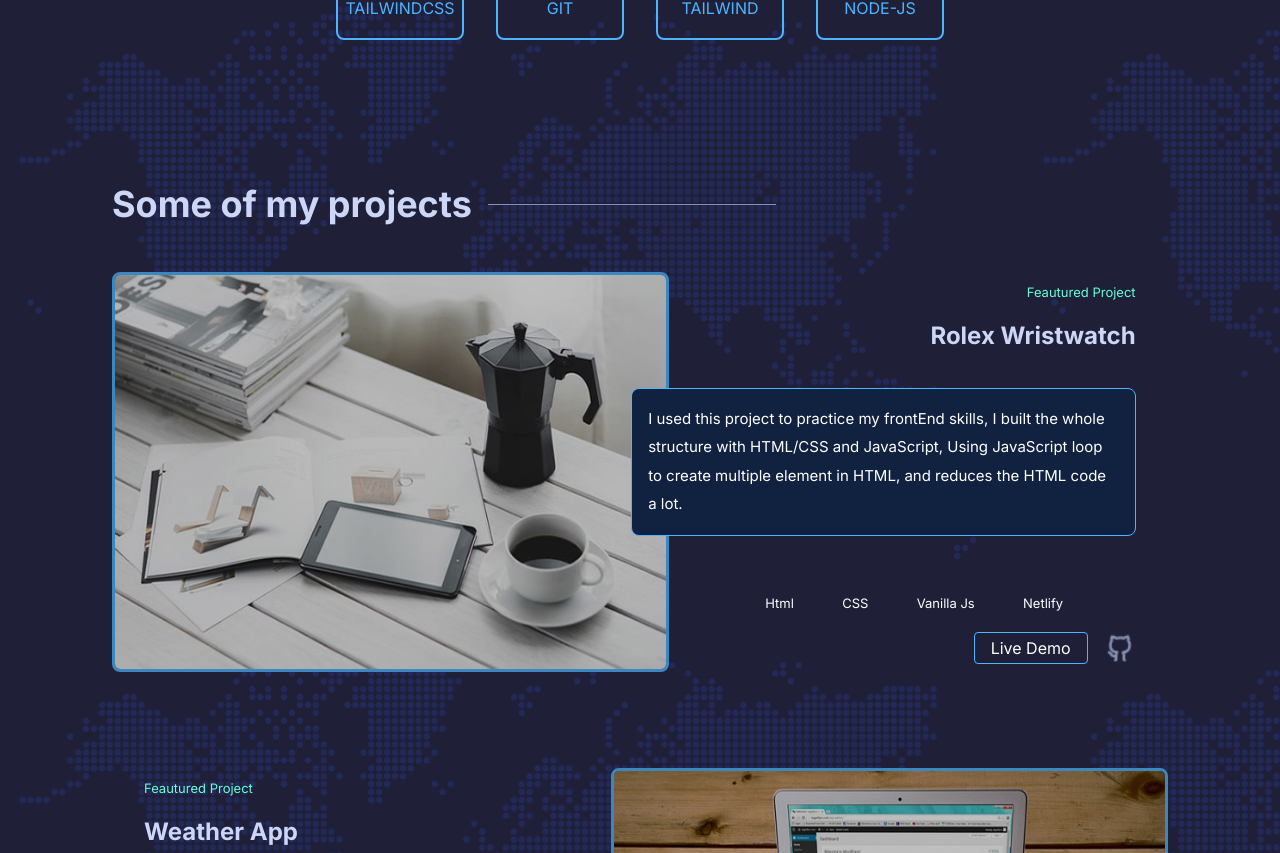
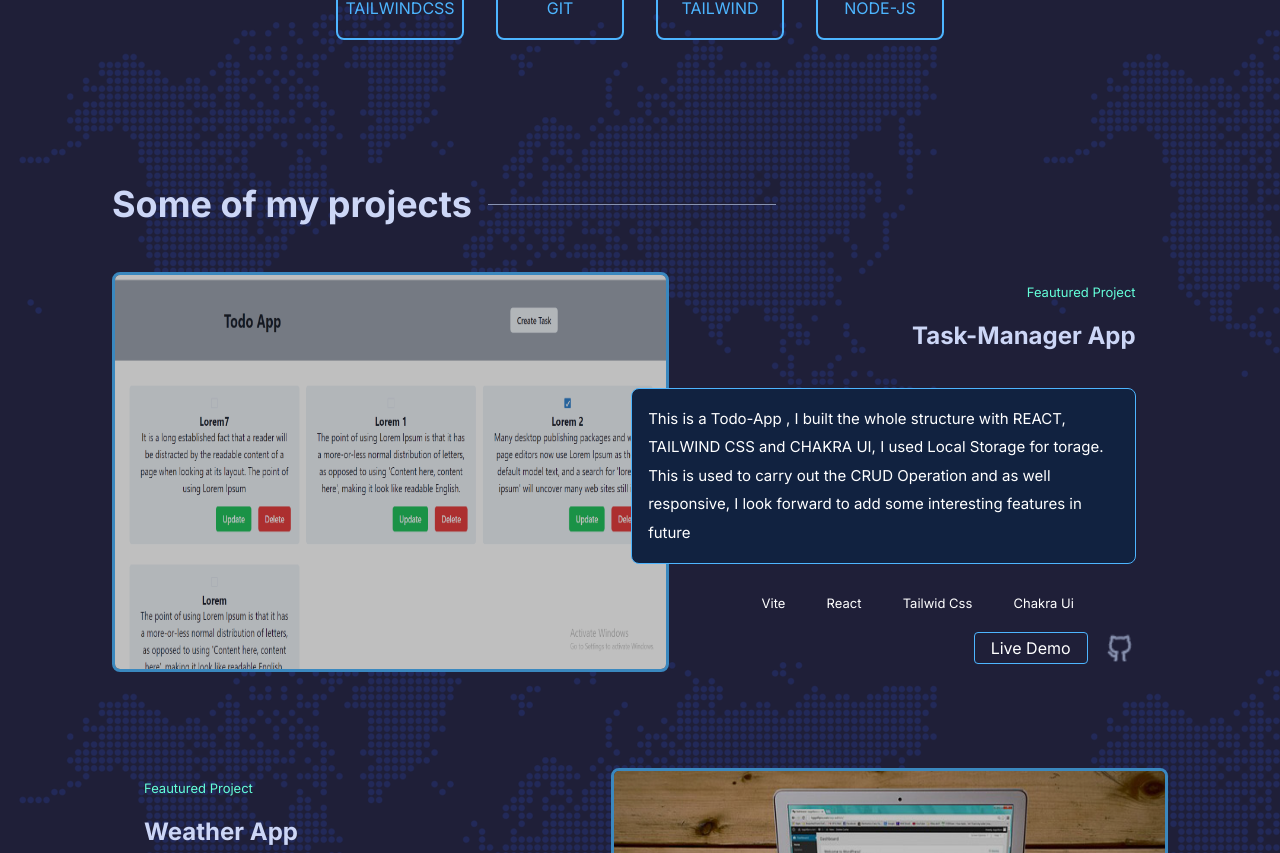
Before and after one commit to Alabere-coder/aiss-portfolio, a Next.js app: page / in a window 1280 px wide. Shown: the part 1947-2800 px from the top of the page. Built offline with nearby package versions, Linux system fonts and the light colour scheme.

Commit message:
Portfolio Page Updated

```diff
--- a/app/sections/Portfolio.jsx
+++ b/app/sections/Portfolio.jsx
@@ -13,22 +13,22 @@ const Portfolio = () => {
         />
         <div className="h-auto w-full flex flex-col lg:space-y-20 space-y-4 ">
           <Eachproject
-            img={"/portf-img1.jpg"}
-            name={"Rolex Wristwatch"}
+            img={"/todo-app.png"}
+            name={"Task-Manager App"}
             description={
-              "I used this project to practice my frontEnd skills, I built the whole structure with HTML/CSS and JavaScript, Using JavaScript loop to create multiple element in HTML, and reduces the HTML code a lot."
+              "This is a Todo-App , I built the whole structure with REACT, TAILWIND CSS and CHAKRA UI, I used Local Storage for torage. This is used to carry out the CRUD Operation and as well responsive, I look forward to add some interesting features in future"
             }
             abs_pos={"right-[2rem]"}
             text_pos={"text-right"}
-            lang1={"Html"}
-            lang2={"CSS"}
-            lang3={"Vanilla Js"}
-            lang4={"Netlify"}
+            lang1={"Vite"}
+            lang2={"React"}
+            lang3={"Tailwid Css"}
+            lang4={"Chakra Ui"}
             lang5={""}
             end={"justify-end"}
             flex_Dir={"lg:flex-row flex-col-reverse"}
-            live={"#"}
-            github={"#"}
+            live={"https://task-manager-app-teal.vercel.app"}
+            github={"https://github.com/Alabere-coder/Task-manager-app.git"}
             top={"top-[28%]"}
           />
           <Eachproject
@@ -63,16 +63,16 @@ const Portfolio = () => {
             lang5={"Firebase"}
             end={"justify-end"}
             flex_Dir={"lg:flex-row flex-col-reverse"}
-            live={"#"}
+            live={"https://job-registration.vercel.app"}
             github={"https://github.com/Alabere-coder/job-registration.git"}
-            top={"top-[20%]"}
+            top={"top-[28%]"}
           />
 
           <Eachproject
             img={"/blogpost.png"}
             name={"Blog-Posts"}
             description={
-              "I participated in a three days hackathon with over 5000 other developers across the globe. We worked alongside designers and backend developers thereby implementing an eye-cacthing, responsive and dynamic website."
+              "I built this portfolio when i was a student in ALX Software Engineering With a partner. We worked alongside desing and backend thereby implementing an eye-cacthing, responsive and dynamic website."
             }
             text_pos={"text-left"}
             lang1={"React.js"}
@@ -84,6 +84,26 @@ const Portfolio = () => {
             github={"https://github.com/Alabere-coder/blogposts.git"}
             top={"top-[28%]"}
           />
+
+          <Eachproject
+            img={"/portf-img1.jpg"}
+            name={"Rolex Wristwatch"}
+            description={
+              "I used this project to practice my frontEnd skills, I built the whole structure with HTML, CSS, BOOTSTRAP and JavaScript, Using JavaScript to add some page functionality, and reduces the HTML code a lot."
+            }
+            abs_pos={"right-[2rem]"}
+            text_pos={"text-right"}
+            lang1={"Html"}
+            lang2={"CSS"}
+            lang3={"Vanilla Js"}
+            lang4={"Netlify"}
+            lang5={""}
+            end={"justify-end"}
+            flex_Dir={"lg:flex-row flex-col-reverse"}
+            live={"https://alabere-coder.github.io/Alabere-Abdulazeez/"}
+            github={"https://github.com/Alabere-coder/Alabere-Abdulazeez.git"}
+            top={"top-[28%]"}
+          />
         </div>
       </div>
     </div>
```
Also changed, not shown: public/todo-app.png (added).
